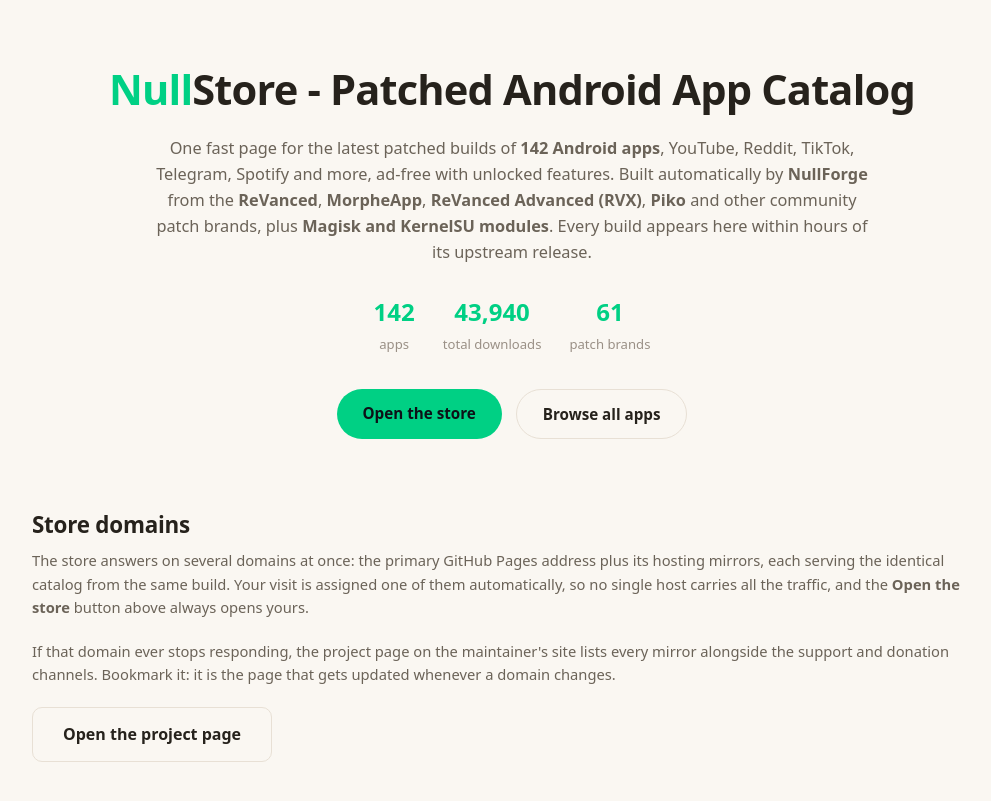
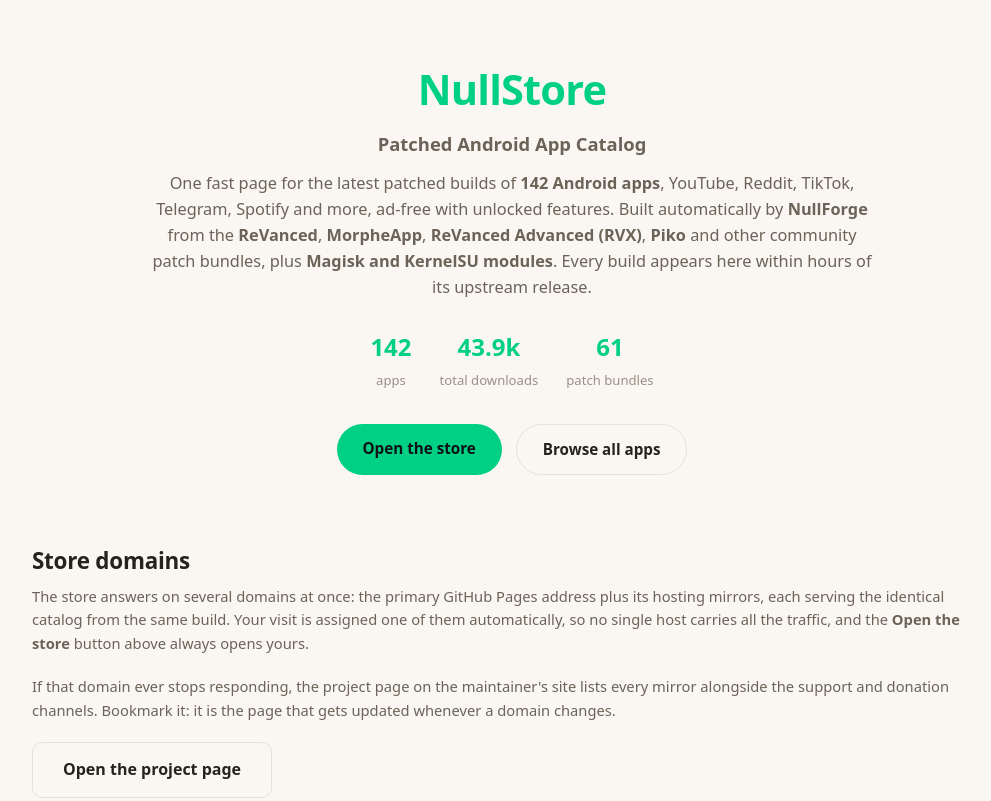
Before and after one commit to nullcpy/nullstore, a plain HTML site: page index.html in a window 1280 px wide. Shown: the top 801 px of the page, without its empty margins (128-1119 px from the left). Drawn offline with Linux system fonts and the light colour scheme.

Commit message:
feat(ui): green wordmark heading, compact stats, bundle wording
The h1 renders the whole wordmark in the accent green with the tagline as a block-level span inside the same heading, so it reads as a sub-heading while the h1 text keeps its keyword phrase for crawlers.

Stat numbers of 1000 or more render compactly (43,940 becomes 43.9k) with the exact figure kept in the stat title attribute. Reader-facing copy now says patch bundle throughout, including the section id and heading; code keeps the catalog schema names brands[]/brandName/brandKey, and the README records that split. The heading uses singular builder because NullForge is the only builder involved.

All 57 gateway checks pass against the live catalog.

```diff
--- a/index.html
+++ b/index.html
@@ -6,7 +6,7 @@
     <meta name="viewport" content="width=device-width, initial-scale=1.0">
     <title>NullStore - Patched Android Apps: ReVanced, MorpheApp, ReVanced Advanced, Magisk Modules</title>
     <meta name="description"
-        content="One catalog of the latest patched Android apps built by NullForge from ReVanced, MorpheApp, ReVanced Advanced (RVX), Piko and other patch brands, plus Magisk and KernelSU modules. 142 apps, ad-free with unlocked features, refreshed within hours of every release.">
+        content="One catalog of the latest patched Android apps built by NullForge from ReVanced, MorpheApp, ReVanced Advanced (RVX), Piko and other patch bundles, plus Magisk and KernelSU modules. 142 apps, ad-free with unlocked features, refreshed within hours of every release.">
     <meta name="robots" content="index, follow, max-image-preview:large">
     <meta name="author" content="Fahim Ahmed / nullcpy">
     <link rel="canonical" href="https://nullcpy.github.io/nullstore/">
@@ -83,10 +83,18 @@
             font-weight: 800;
             margin: 0 0 12px;
             letter-spacing: -0.02em;
+            color: var(--accent);
         }
 
-        h1 .accent {
-            color: var(--accent);
+        /* Block-level span so the tagline still reads as part of the h1 text for
+           crawlers while sitting on its own line as a sub-heading */
+        .subhead {
+            display: block;
+            font-size: clamp(0.95rem, 2.2vw, 1.15rem);
+            font-weight: 600;
+            letter-spacing: 0;
+            color: var(--text-2);
+            margin-top: 6px;
         }
 
         .lede {
@@ -242,19 +250,21 @@
 <body>
     <header class="site">
         <div class="wrap">
-            <h1><span class="accent">Null</span>Store - Patched Android App Catalog</h1>
+            <h1>NullStore
+                <span class="subhead">Patched Android App Catalog</span>
+            </h1>
             <p class="lede">
                 One fast page for the latest patched builds of <strong>142 Android apps</strong>,
                 YouTube, Reddit, TikTok, Telegram, Spotify and more, ad-free with unlocked features.
                 Built automatically by <strong>NullForge</strong> from the <strong>ReVanced</strong>,
                 <strong>MorpheApp</strong>, <strong>ReVanced Advanced (RVX)</strong>, <strong>Piko</strong>
-                and other community patch brands, plus <strong>Magisk and KernelSU modules</strong>.
+                and other community patch bundles, plus <strong>Magisk and KernelSU modules</strong>.
                 Every build appears here within hours of its upstream release.
             </p>
             <nav class="stats" aria-label="Catalog size">
-                <span class="stat"><b>142</b><span>apps</span></span>
-                <span class="stat"><b>43,940</b><span>total downloads</span></span>
-                <span class="stat"><b>61</b><span>patch brands</span></span>
+                <span class="stat" title="142 apps"><b>142</b><span>apps</span></span>
+                <span class="stat" title="43,940 total downloads"><b>43.9k</b><span>total downloads</span></span>
+                <span class="stat" title="61 patch bundles"><b>61</b><span>patch bundles</span></span>
             </nav>
             <p class="cta">
                 <a class="btn btn-primary" id="store-open" data-store href="https://nullcpy.github.io/">Open the
@@ -437,14 +447,14 @@
             </div>
         </section>
 
-        <section id="brands" aria-labelledby="brands-h">
-            <h2 id="brands-h">Patch brands and builders</h2>
+        <section id="bundles" aria-labelledby="bundles-h">
+            <h2 id="bundles-h">Patch bundles and builder</h2>
             <p class="section-sub">
                 NullStore aggregates builds produced by the NullForge automated builder from the ReVanced
                 and MorpheApp patch sources, ReVanced Advanced (RVX), Piko, anddea, DeVanced and other
-                independent patch brands, currently
-                <strong>61</strong> brands across the catalog. Each app card in the store shows exactly
-                which brand produced each build, its version, release date and applied patches, so you
+                independent patch bundles, currently
+                <strong>61</strong> bundles across the catalog. Each app card in the store shows exactly
+                which bundle produced each build, its version, release date and applied patches, so you
                 always know what you are installing.
             </p>
         </section>
```
Also changed, not shown: build.mjs (+9 -4 lines), template.html (+20 -10 lines), 1 other file.
